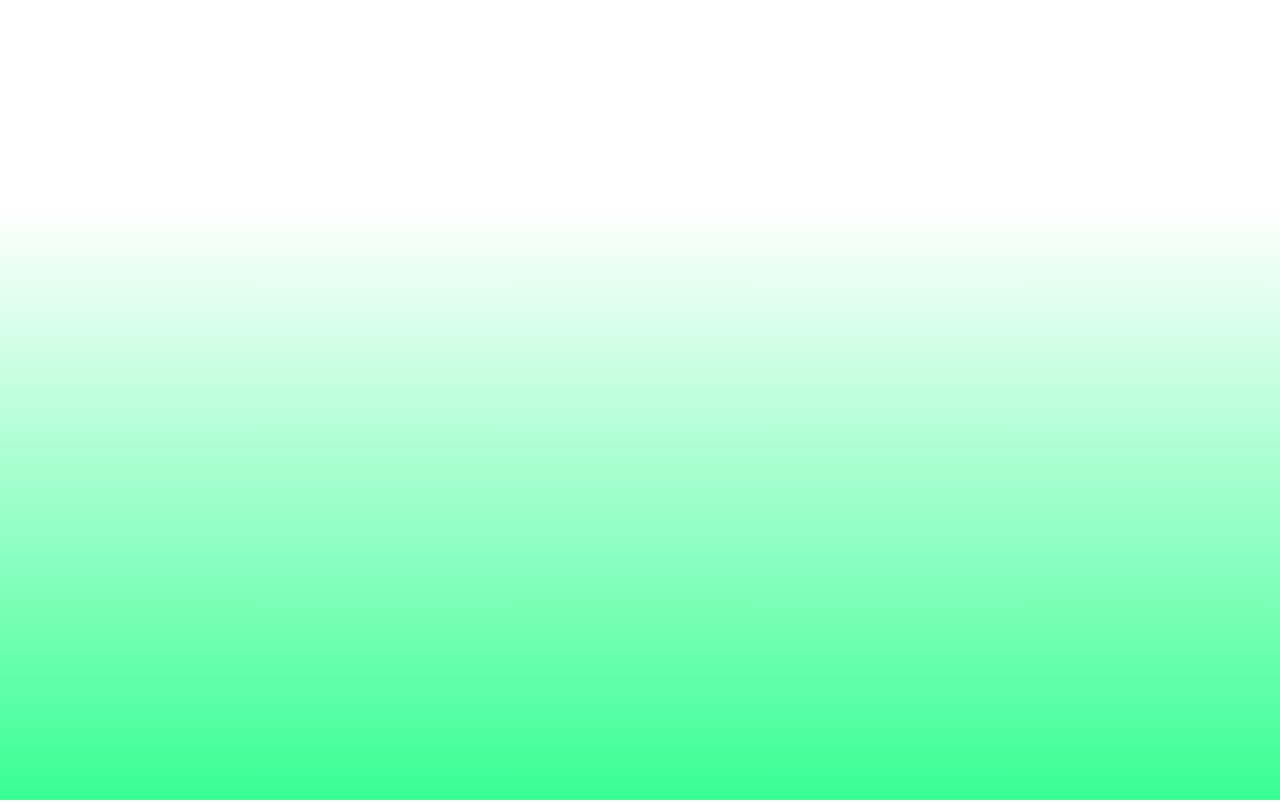
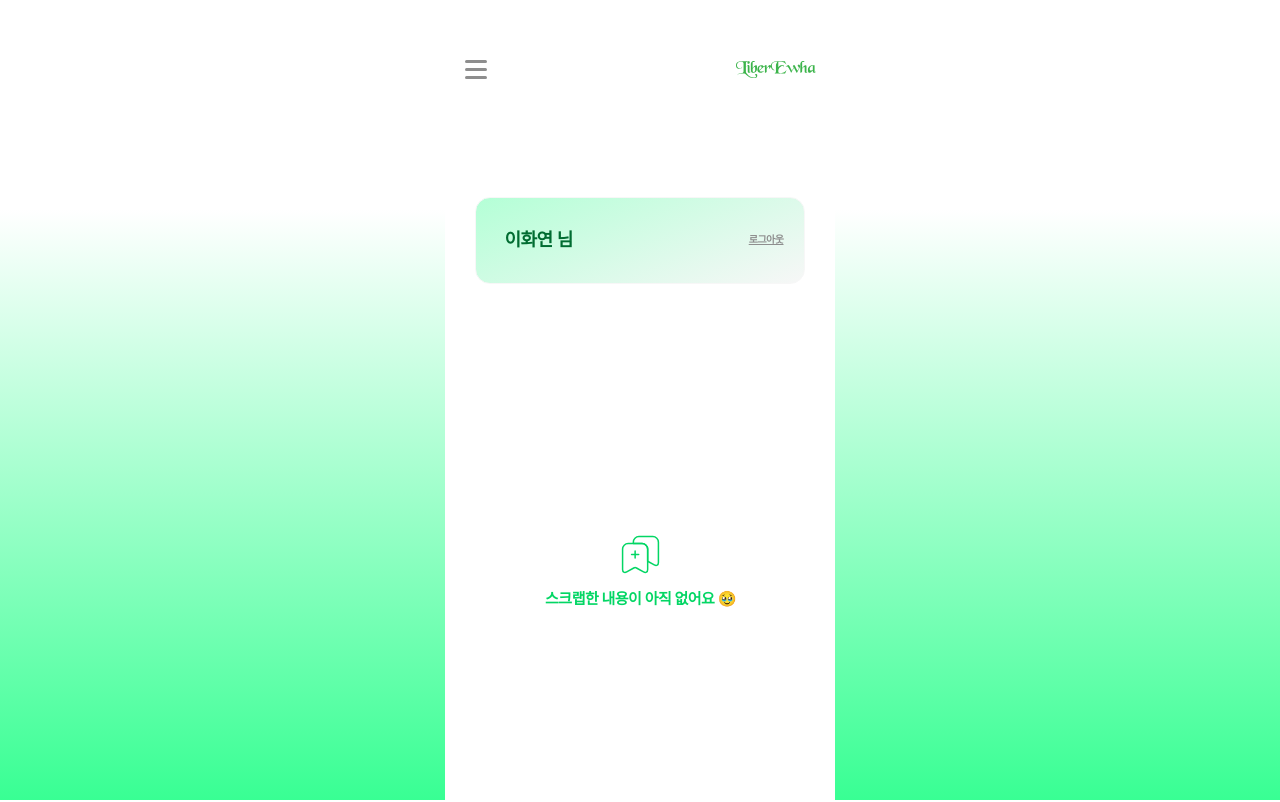
Before and after one commit to y0ung22/12th-Ewha-Festival-Front, a React (Create React App) app: page /my in a window 1280 px wide. Before the commit this address had no page. Shown: the top 802 px of the page. Built offline with nearby package versions, Linux system fonts and the light colour scheme; a web font is replaced by a local one.

Commit message:
feat : 마이페이지 ui 1차 완료

```diff
--- a/src/App.js
+++ b/src/App.js
@@ -22,6 +22,7 @@ import NoticeDetailPage from './pages/NoticePage/NoticeDetailPage';
 import NoticeWritePage from './pages/NoticePage/NoticeWritePage';
 import NoticeEditPage from './pages/NoticePage/NoticeEditPage';
 
+import MyPage from './pages/MyPage/MyPage';
 import FacilityPage from './pages/FacilityPage/FacilityPage';
 
 function App() {
@@ -42,8 +43,10 @@ function App() {
           <Route path={'/notice/write'} element={<NoticeWritePage />} />
           <Route path={'/notice/edit'} element={<NoticeEditPage />} />
 
+          <Route path={'/main'} element={<MainPage />} />
           <Route path={'/boothlist'} element={<BoothListPage />} />
 
+          <Route path={'/my'} element={<MyPage />} />
           <Route path={'/facility'} element={<FacilityPage />} />
         </Routes>
       </BrowserRouter>
--- a/src/pages/FacilityPage/FacilityPage.jsx
+++ b/src/pages/FacilityPage/FacilityPage.jsx
@@ -8,9 +8,14 @@ import { CommonBtn } from '../../_common/Button';
 import { ReactComponent as CampusMap } from './images/campus_map.svg';
 import TrashcanCard from './TrashcanCard';
 
+const option = ['쓰레기통', '그릇 반납'];
+
 const FacilityPage = () => {
-  const option = ['쓰레기통', '그릇반납'];
   const [select, setSelect] = useState('쓰레기통');
+
+  const handleOption = selectedOption => {
+    setSelect(selectedOption);
+  };
 
   return (
     <>
@@ -21,9 +26,17 @@ const FacilityPage = () => {
           <CampusMap />
         </CampusMapImg>
         <BtnContainer>
-          <CommonBtn color='green'>쓰레기통</CommonBtn>
-          <CommonBtn>그릇 반납</CommonBtn>
+          {option.map(opt => (
+            <CommonBtn
+              key={opt}
+              onClick={() => handleOption(opt)}
+              color={select === opt ? 'green' : undefined}
+            >
+              {opt}
+            </CommonBtn>
+          ))}
         </BtnContainer>
+        {/* CardList 컴포넌트 -> 그릇반납 ui 나온 후 작업*/}
         <TrashcanCard />
       </Wrapper>
       <Footer />
--- a/src/pages/FacilityPage/TrashcanCard.jsx
+++ b/src/pages/FacilityPage/TrashcanCard.jsx
@@ -23,7 +23,7 @@ const TrashcanCard = () => {
         </Container>
         {isOpen && (
           <>
-            <hr />
+            <Line />
             <MapDiv>
               <CampusMap height='auto' />
             </MapDiv>
@@ -44,12 +44,6 @@ const Wrapper = styled.div`
   border-radius: 0.9375rem;
   border: 1px solid var(--gray04);
   background: var(--wh);
-
-  hr {
-    width: 21.81256rem;
-    height: 0rem;
-    border-top: dotted #c1d9cc;
-  }
 `;
 
 const Container = styled.div`
@@ -104,3 +98,9 @@ const MapDiv = styled.div`
   align-self: center;
   margin: 0.69rem 0;
 `;
+
+const Line = styled.div`
+  width: 21.81256rem;
+  border-top: dotted #c1d9cc;
+  line-height: 0.1rem;
+`;
--- /dev/null
+++ b/src/pages/MyPage/MyPage.jsx
@@ -0,0 +1,128 @@
+import React, { useState } from 'react';
+import styled from 'styled-components';
+
+import TopBar from '../../_common/TopBar';
+import Footer from '../../_common/Footer';
+import Pagination from '../../_common/Pagination';
+import ScrapCard from '../../_common/ScrapCard';
+
+import { ReactComponent as AddIcon } from './images/save_add.svg';
+
+const MyPage = () => {
+  const isScrapped = false; // 스크랩 개수 0 or not으로 변경
+  const [currentPage, setCurrentPage] = useState(1); // 현재 페이지
+  const [totalItems, setTotalItems] = useState(null); // 전체 부스 개수
+  const [totalPage, setTotalPage] = useState(3); // 전체 페이지
+
+  const array = [1, 2, 3, 4, 5, 6, 7, 8, 9, 10];
+
+  return (
+    <>
+      <TopBar isMenu={true} />
+      <Wrapper>
+        <User>
+          <Name>이화연 님</Name>
+          <LogoutBtn>로그아웃</LogoutBtn>
+        </User>
+        {isScrapped ? (
+          <>
+            <ScrapDiv>
+              {array.map((item, index) => (
+                <ScrapCard key={index} />
+              ))}
+            </ScrapDiv>
+
+            <Pagination
+              total={totalPage}
+              page={currentPage}
+              setPage={setCurrentPage}
+            />
+          </>
+        ) : (
+          <>
+            <NoneWrapper>
+              <AddIcon />
+              <NoneDiv>스크랩한 내용이 아직 없어요 🥹</NoneDiv>
+            </NoneWrapper>
+          </>
+        )}
+      </Wrapper>
+      <Footer />
+    </>
+  );
+};
+
+export default MyPage;
+
+const Wrapper = styled.div`
+  display: flex;
+  flex-direction: column;
+  align-items: center;
+  width: 100%;
+  height: auto;
+  min-height: 100vh;
+  background-color: var(--wh);
+
+  padding: 0 1.25rem 0 1.31rem;
+`;
+
+const User = styled.div`
+  display: flex;
+  width: 20.625rem;
+  height: 5.4375rem;
+  padding: 1.6875rem 1.31rem 1.6875rem 1.75rem;
+  align-items: center;
+  justify-content: space-between;
+  border-radius: 0.9375rem;
+  border: 1px solid var(--gray03);
+  background: linear-gradient(158deg, #43ff9966, #f7f7f7);
+  margin: 5.81rem 0 2.5rem 0;
+`;
+
+const Name = styled.div`
+  color: #006c31;
+  font-size: 1.125rem;
+  font-style: normal;
+  font-weight: 600;
+  line-height: 2.0625rem; /* 183.333% */
+  letter-spacing: -0.03125rem;
+`;
+
+const LogoutBtn = styled.div`
+  color: var(--gray05);
+  font-size: 0.625rem;
+  font-style: normal;
+  font-weight: 600;
+  line-height: 1.25rem; /* 200% */
+  letter-spacing: -0.03125rem;
+  text-decoration-line: underline;
+`;
+
+const ScrapDiv = styled.div`
+  width: 100%;
+  display: grid;
+  grid-template-columns: 1fr 1fr;
+  justify-items: center;
+  align-items: center;
+  gap: 0.875rem 0.625rem;
+`;
+
+const NoneWrapper = styled.div`
+  height: 100%;
+  display: flex;
+  flex-direction: column;
+  justify-content: center;
+  align-items: center;
+  margin-top: 13.06rem;
+`;
+
+const NoneDiv = styled.div`
+  color: var(--green02);
+  text-align: center;
+  font-size: 0.9375rem;
+  font-style: normal;
+  font-weight: 600;
+  line-height: 0.9375rem; /* 100% */
+  letter-spacing: -0.03125rem;
+  margin-top: 1rem;
+`;
```
Also changed, not shown: src/pages/MyPage/images/save_add.svg (added).
